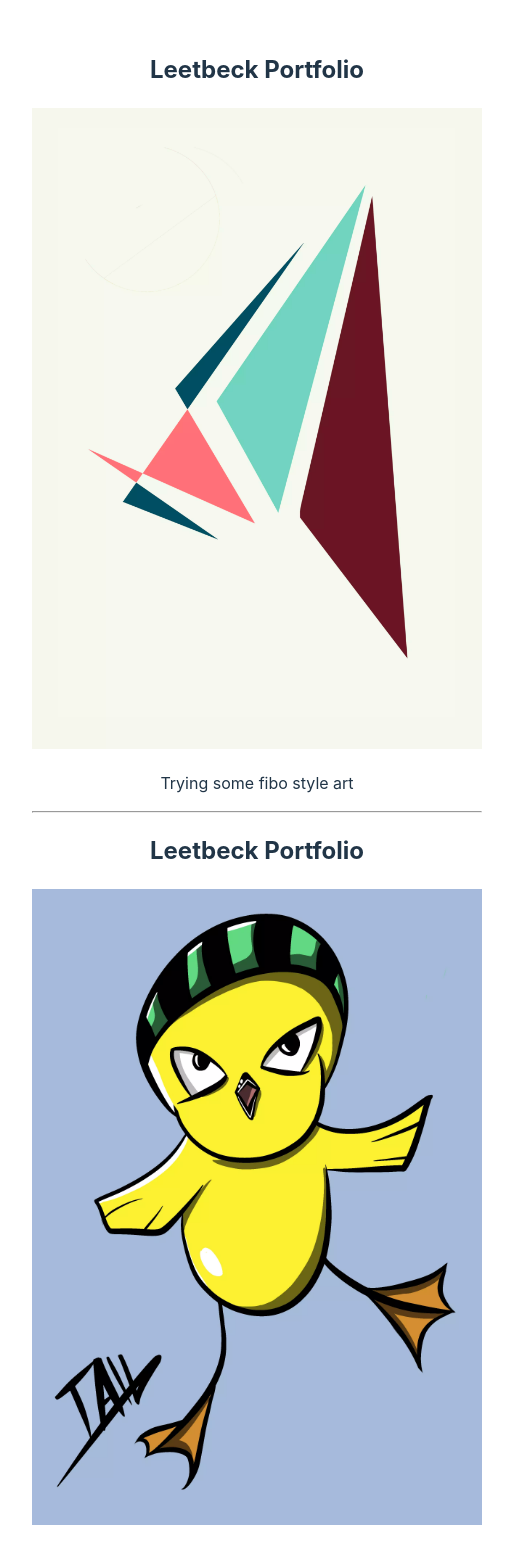
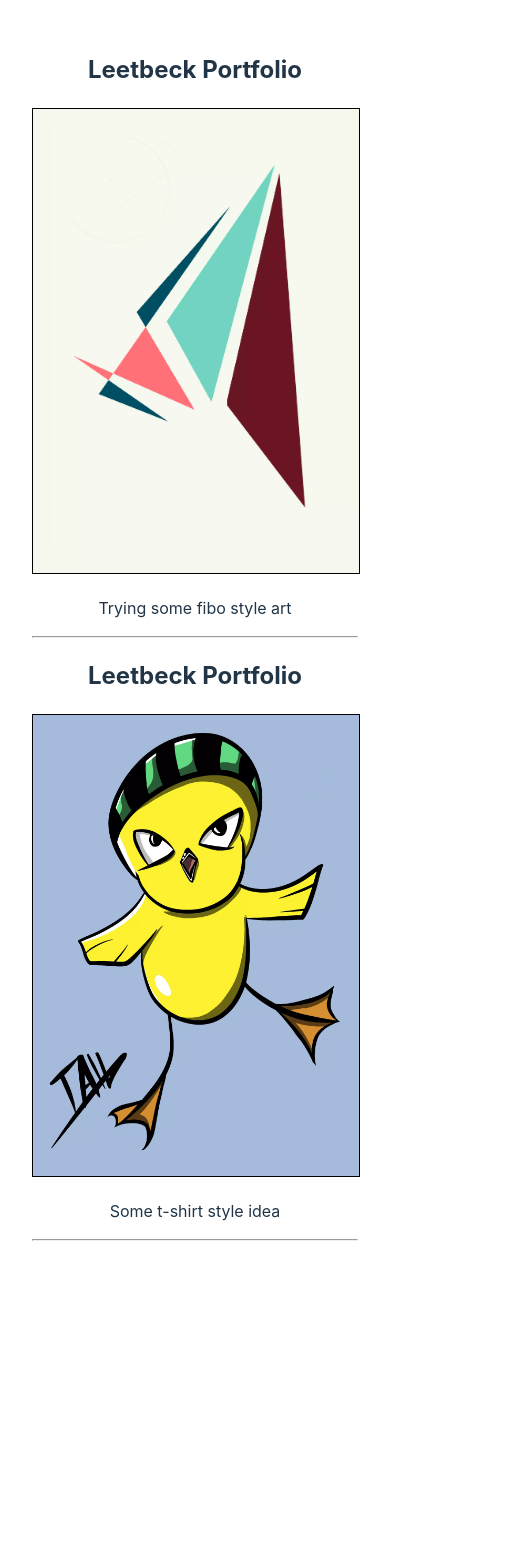
Before and after one commit to vAnNN47/leetbeck-blog, a React (Vite) app: page / in a window 390 px wide. Shown: the top 1550 px of the page, 514 px wide, since content can reach past the window. After the commit the page ends 1281 px from the top, so only its background shows below. Built offline with nearby package versions, Linux system fonts and the light colour scheme.

Commit message:
fixed mobile dimension

```diff
--- a/package.json
+++ b/package.json
@@ -11,7 +11,8 @@
   },
   "dependencies": {
     "react": "^18.2.0",
-    "react-dom": "^18.2.0"
+    "react-dom": "^18.2.0",
+    "styled-components": "^6.1.11"
   },
   "devDependencies": {
     "@types/react": "^18.2.66",
--- a/src/App.jsx
+++ b/src/App.jsx
@@ -1,13 +1,10 @@
 import './App.css'
 import { Portfolio } from './components/Portfolio'
+
 function App() {
 
   return (
-    <>
-      <div>
-        <Portfolio />
-      </div>
-    </>
+    <Portfolio />
   )
 }
 
--- a/src/components/Portfolio.jsx
+++ b/src/components/Portfolio.jsx
@@ -1,22 +1,37 @@
+import styled from "styled-components"
+
+const ResponsiveImage = styled.img`
+    width: 100%;
+    max-width: 600px;
+    height: auto;
+    border: 1px solid black;
+
+    @media(min-width: 768px){
+        width: 80%
+    }
+
+    @media (min-width: 1024px){
+        width: 60%;
+    }
+`
+
 export const Portfolio = () => {
     return (
         <div>
             <div>
                 <h2>Leetbeck Portfolio</h2>
-                <img
+                <ResponsiveImage
                     src="/images/fibo.webp"
                     alt="fibo art style"
-                    width="450"
                 />
                 <p>Trying some fibo style art</p>
                 <hr />
             </div>
             <div>
                 <h2>Leetbeck Portfolio</h2>
-                <img
+                <ResponsiveImage
                     src="/images/t-shirt-style.webp"
                     alt="fibo art style"
-                    width="450"
                 />
                 <p>Some t-shirt style idea</p>
                 <hr />
```
Also changed, not shown: 1 other file (tests, documents, lock files or other folders).
